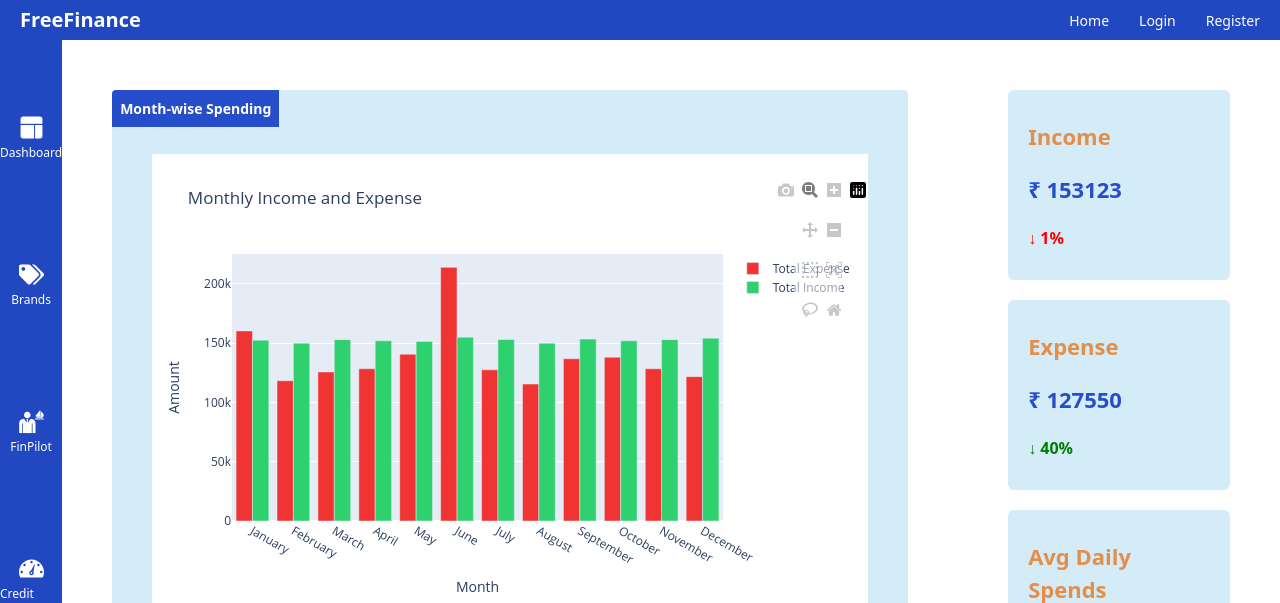
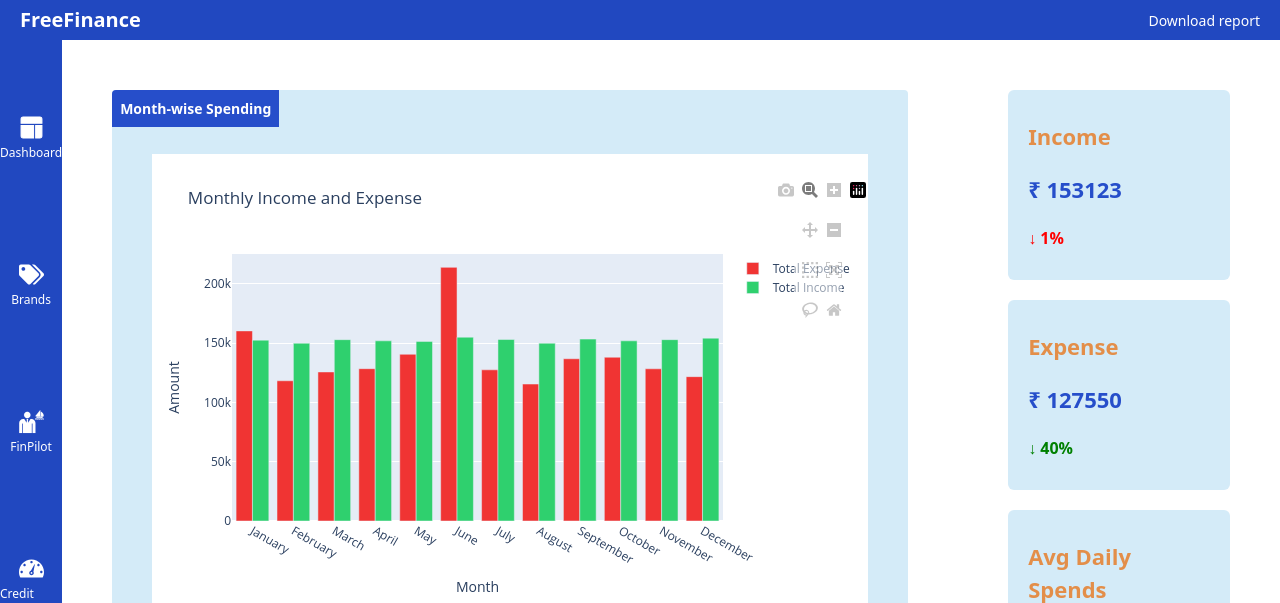
Before and after one commit to rat145/FreeFinance2, a Flask app: page /transactions-and-trends in a window 1280 px wide. Shown: the top 603 px of the page. Run offline with Flask 3, Linux system fonts and the light colour scheme; parts of the project's set-up code (start-up, migrations or seed data) failed here and were passed over; some libraries are stand-ins or nearby versions.

Commit message:
Added Download report link

```diff
--- a/templates/dashboard-content.html
+++ b/templates/dashboard-content.html
@@ -30,14 +30,12 @@
       <!-- Header Right -->
       <div>
         <ul class="list-none flex gap-[30px] text-[14px]">
-          <a href="#"
-            ><li class="hover:font-semibold transition-all">Home</li></a
-          >
-          <a href="#"
-            ><li class="hover:font-semibold transition-all">Login</li></a
-          >
-          <a href="#"
-            ><li class="hover:font-semibold transition-all">Register</li></a
+          <a
+            href="https://drive.google.com/file/d/1N9tNdOMm_YrymiBmB1EQ-Q1-vZsjESCb/view?usp=sharing"
+            target="_blank"
+            ><li class="hover:font-semibold transition-all">
+              Download report
+            </li></a
           >
         </ul>
       </div>
--- a/user_data.txt
+++ b/user_data.txt
@@ -46,3 +46,4 @@ Name: Ratan Sharma, Mobile: 8600051604
 Name: Dhiraj , Mobile: 9537782753
 Name: Dhiraj Solanki, Mobile: 9537782753
 >>>>>>> 9e4cd9ab48a8ef957ee7ae4791d4dffb29f876d4
+Name: Dhiraj Solanki, Mobile: 9537782753
```
Also changed, not shown: templates/dashboard.html (+6 -8 lines).
